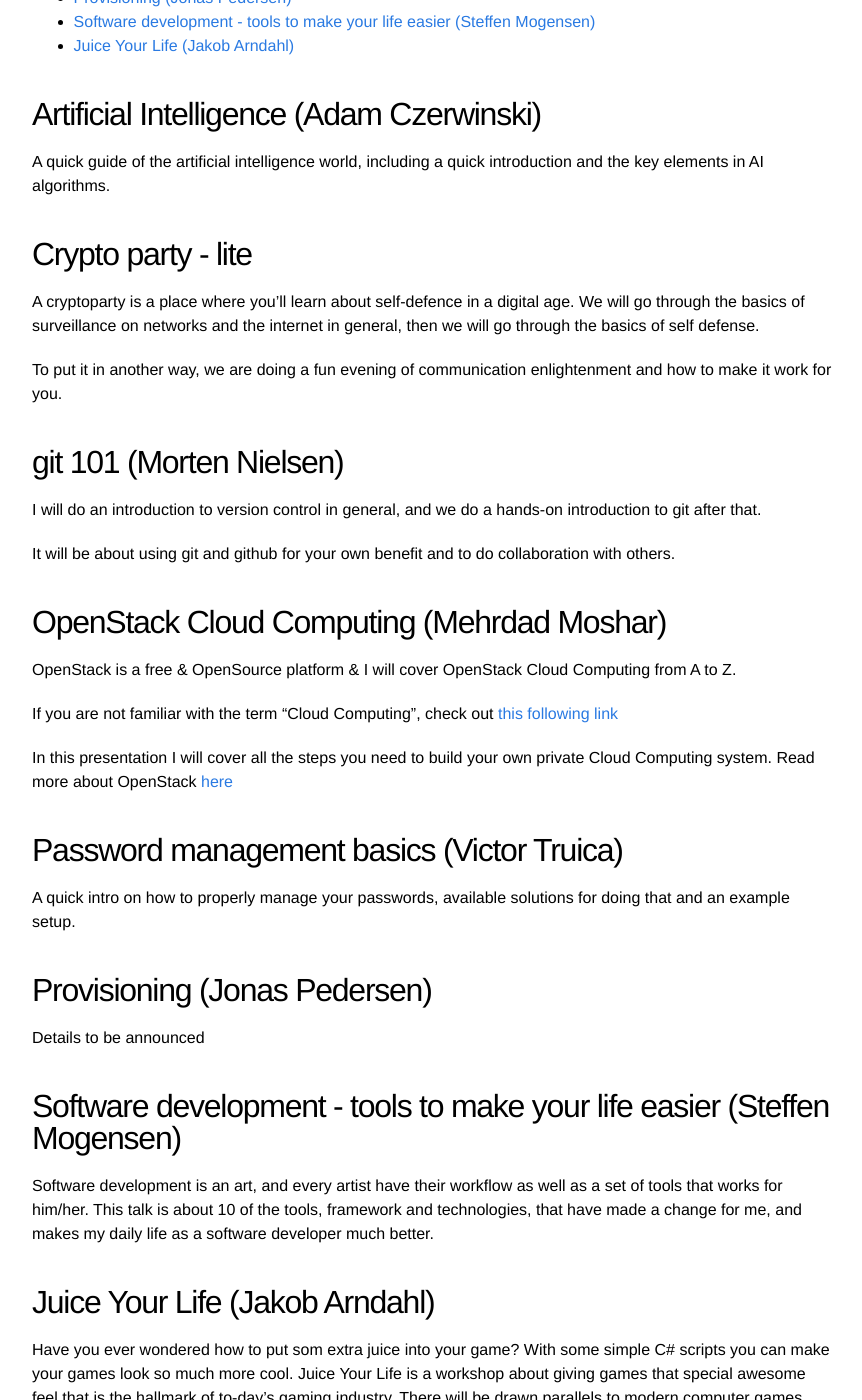
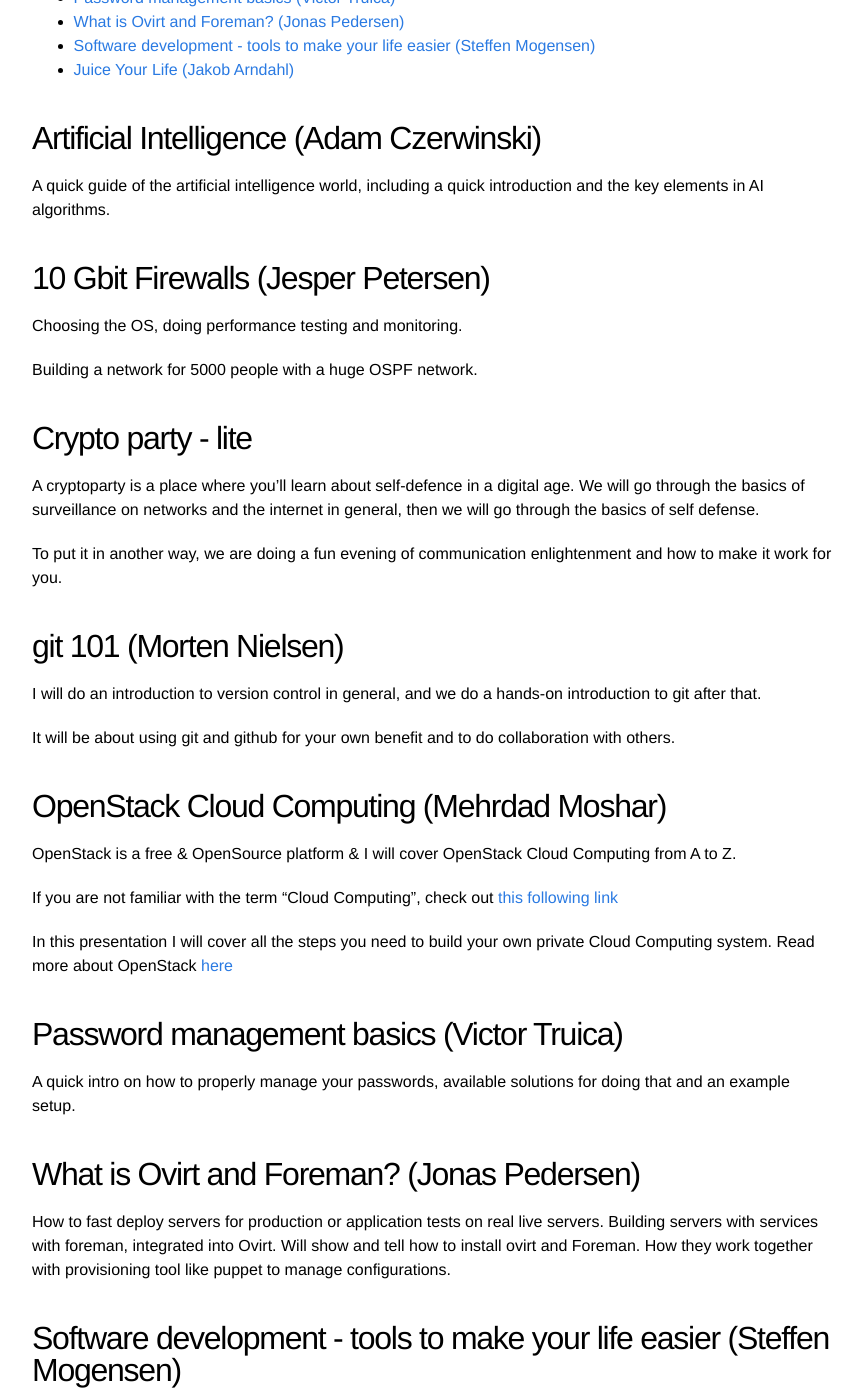
Before and after one commit to valberg/ealtechevents, a Jekyll site: the page built from talks.md, in a window 1280 px wide and 1400 px high, scrolled down 464 px. Shown: the whole window, without its empty margins (208-1070 px from the left). Built offline with Jekyll 4.4.1, drawn with Linux system fonts in a browser that asks for light colours; some of the changed text lies outside the part shown.

Commit message:
added Jonas and Jesper

```diff
--- a/talks.md
+++ b/talks.md
@@ -19,6 +19,14 @@
 --------------------------
 
 A quick guide of the artificial intelligence world, including a quick introduction and the key elements in AI algorithms.
+
+
+10 Gbit Firewalls (Jesper Petersen)
+------------------
+
+Choosing the OS, doing performance testing and monitoring.
+
+Building a network for 5000 people with a huge OSPF network.
 
 
 Crypto party - lite
@@ -55,10 +63,11 @@
 A quick intro on how to properly manage your passwords, available solutions for doing that and an example setup.
 
 
-Provisioning (Jonas Pedersen)
+What is Ovirt and Foreman? (Jonas Pedersen)
 -------------------------------
 
-Details to be announced
+How to fast deploy servers for production or application tests on real live servers. Building servers with services with foreman, integrated into Ovirt.
+Will show and tell how to install ovirt and Foreman. How they work together with provisioning tool like puppet to manage configurations.
 
 
 Software development - tools to make your life easier (Steffen Mogensen)
```
Also changed, not shown: schedule.md (+2 -1 lines).
